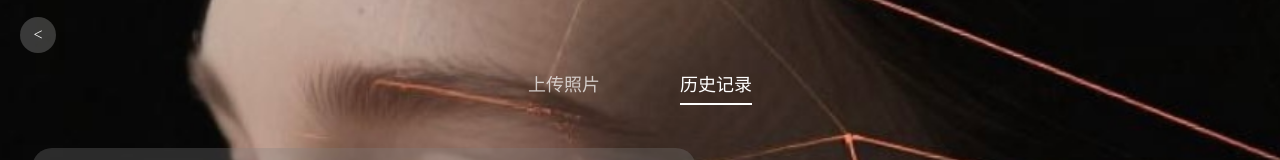
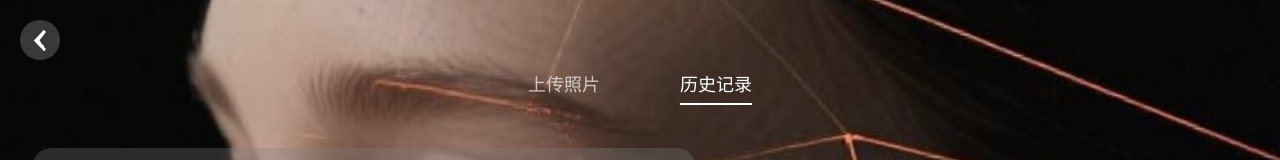
Before and after one commit to xxxfengsu/Face-Body-Insight, a Vue app: page /history in a window 1280 px wide. Shown: the top 160 px of the page. Built offline with nearby package versions, Linux system fonts and the light colour scheme.

Commit message:
style: More icon style,

```diff
--- a/src/components/ChangeClothes.vue
+++ b/src/components/ChangeClothes.vue
@@ -2,11 +2,11 @@
   <div class="change-clothes">
     <div class="header">
       <div class="back" @click="goBack">
-        <span>&lt;</span>
+        <span></span>
       </div>
-      <div class="title">
+      <!-- <div class="title">
         <span class="active">{{ $t("changeClothes.title") }}</span>
-      </div>
+      </div> -->
     </div>
 
     <div class="carousel-container">
@@ -177,15 +177,22 @@ const handleTouchEnd = async (e) => {
     justify-content: space-between;
 
     .back {
-      width: 36px;
-      height: 36px;
+      position: absolute;
+      left: 20px;
+      top: 20px;
+      width: 40px;
+      height: 40px;
       border-radius: 50%;
       background: rgba(255, 255, 255, 0.2);
       display: flex;
       align-items: center;
       justify-content: center;
-      margin-right: 20px;
       cursor: pointer;
+      span {
+        background: url(../assets/icon/back_icon.png) no-repeat center center;
+        width: 12px;
+        height: 21px;
+      }
     }
 
     .title {
--- a/src/components/History.vue
+++ b/src/components/History.vue
@@ -2,7 +2,7 @@
   <div class="report">
     <div class="header">
       <div class="back" @click="goBack">
-        <span>&lt;</span>
+        <span></span>
       </div>
     </div>
     <div class="navigation">
@@ -126,14 +126,22 @@ const changeRoute = (index) => {
     align-items: center;
 
     .back {
-      width: 36px;
-      height: 36px;
+      position: absolute;
+      left: 20px;
+      top: 20px;
+      width: 40px;
+      height: 40px;
       border-radius: 50%;
       background: rgba(255, 255, 255, 0.2);
       display: flex;
       align-items: center;
       justify-content: center;
       cursor: pointer;
+      span {
+        background: url(../assets/icon/back_icon.png) no-repeat center center;
+        width: 12px;
+        height: 21px;
+      }
     }
   }
 
--- a/src/components/ImageEditor.vue
+++ b/src/components/ImageEditor.vue
@@ -2,7 +2,7 @@
   <div class="image-editor">
     <div class="header">
       <div class="back" @click="goBack">
-        <span>&lt;</span>
+        <span></span>
       </div>
     </div>
 
@@ -868,6 +868,7 @@ const goBack = () => {
   height: 100vh;
   width: 100%;
   background: url("../assets/edit_image_bg.png") no-repeat;
+  background-position: center;
 
   .header {
     padding: 20px 0;
@@ -877,14 +878,19 @@ const goBack = () => {
       position: absolute;
       left: 20px;
       top: 20px;
-      width: 36px;
-      height: 36px;
+      width: 40px;
+      height: 40px;
       border-radius: 50%;
       background: rgba(255, 255, 255, 0.2);
       display: flex;
       align-items: center;
       justify-content: center;
       cursor: pointer;
+      span {
+        background: url(../assets/icon/back_icon.png) no-repeat center center;
+        width: 12px;
+        height: 21px;
+      }
     }
   }
 
--- a/src/components/Report.vue
+++ b/src/components/Report.vue
@@ -2,7 +2,7 @@
   <div class="report">
     <div class="header">
       <div class="back" @click="goBack">
-        <span>&lt;</span>
+        <span></span>
       </div>
     </div>
     <div class="navigation">
@@ -451,14 +451,19 @@ const changeRoute = (index) => {
       position: absolute;
       left: 20px;
       top: 20px;
-      width: 36px;
-      height: 36px;
+      width: 40px;
+      height: 40px;
       border-radius: 50%;
       background: rgba(255, 255, 255, 0.2);
       display: flex;
       align-items: center;
       justify-content: center;
       cursor: pointer;
+      span {
+        background: url(../assets/icon/back_icon.png) no-repeat center center;
+        width: 12px;
+        height: 21px;
+      }
     }
   }
 
```
Also changed, not shown: src/assets/icon/back_icon.png (added).
